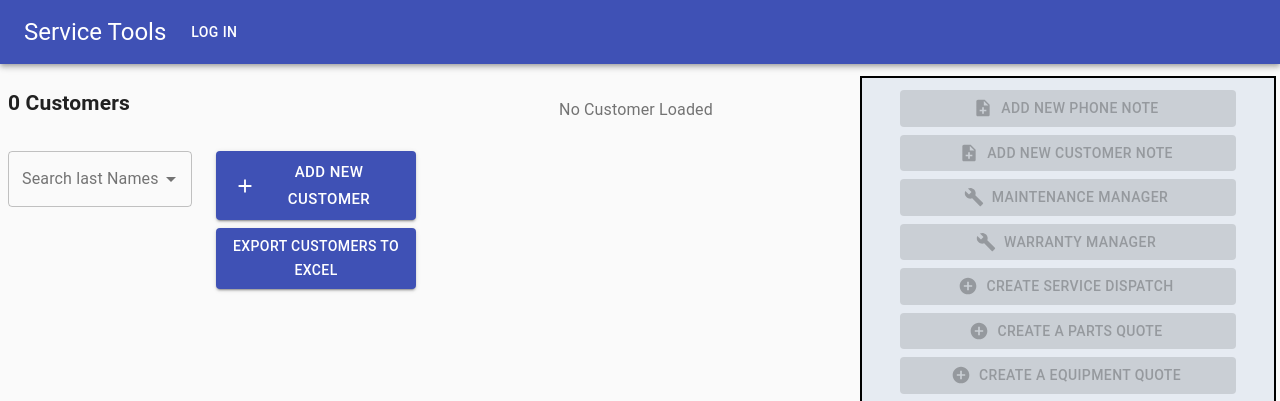
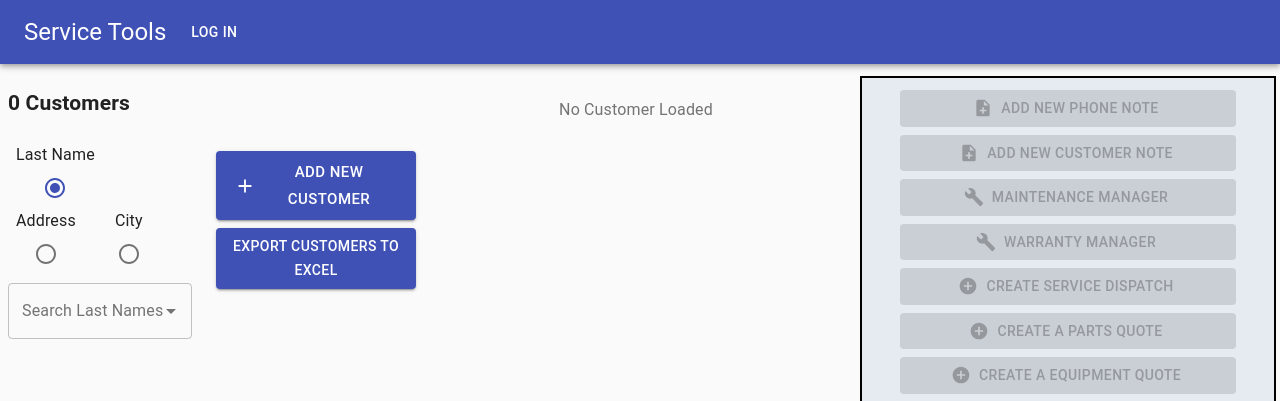
Before and after one commit to Taw3rd2/Service-Tools-Web-App, a React (Create React App) app: page / in a window 1280 px wide. Shown: the top 401 px of the page. Built offline with nearby package versions, Linux system fonts and the light colour scheme; no server answers; the database is empty.

Commit message:
added client search radio buttons

```diff
--- a/src/pages/client-search/ClientSearch.page.jsx
+++ b/src/pages/client-search/ClientSearch.page.jsx
@@ -1,4 +1,4 @@
-import React from "react";
+import React, { useState } from "react";
 import { connect } from "react-redux";
 import { createStructuredSelector } from "reselect";
 import { selectClientList } from "../../redux/clients/clients.selectors";
@@ -6,7 +6,11 @@ import CustomerExport from "../../components/exportToExcel/CustomerExport";
 
 import Autocomplete from "@material-ui/lab/Autocomplete";
 import Button from "@material-ui/core/Button";
+import FormControlLabel from "@material-ui/core/FormControlLabel";
+import FormControl from "@material-ui/core/FormControl";
 import Grid from "@material-ui/core/Grid";
+import Radio from "@material-ui/core/Radio";
+import RadioGroup from "@material-ui/core/RadioGroup";
 import TextField from "@material-ui/core/TextField";
 import Typography from "@material-ui/core/Typography";
 import AddIcon from "@material-ui/icons/Add";
@@ -56,6 +60,11 @@ const ClientSearch = React.memo(
       };
     });
 
+    const [selectedSearchValue, setSelectedSearchvalue] = useState("lastname");
+    const handleSearchChange = (event) => {
+      setSelectedSearchvalue(event.target.value);
+    };
+
     return (
       <Grid container spacing={1}>
         <Grid item xs={6}>
@@ -63,6 +72,35 @@ const ClientSearch = React.memo(
         </Grid>
         <Grid item xs={6} />
         <Grid item xs={6}>
+          <FormControl component="fieldset">
+            <RadioGroup
+              row
+              araia-label="position"
+              name="position"
+              defaultValue="lastname"
+              onChange={handleSearchChange}
+            >
+              <FormControlLabel
+                value="lastname"
+                control={<Radio color="primary" />}
+                label="Last Name"
+                labelPlacement="top"
+              />
+              <FormControlLabel
+                value="street"
+                control={<Radio color="primary" />}
+                label="Address"
+                labelPlacement="top"
+              />
+              <FormControlLabel
+                value="city"
+                control={<Radio color="primary" />}
+                label="City"
+                labelPlacement="top"
+              />
+            </RadioGroup>
+          </FormControl>
+          {selectedSearchValue === "lastname" && (
             <Autocomplete
               id="combo-box-demo"
               style={{ margin: "8px" }}
@@ -84,7 +122,7 @@ const ClientSearch = React.memo(
               renderInput={(params) => (
                 <TextField
                   {...params}
-                label="Search last Names"
+                  label="Search Last Names"
                   variant="outlined"
                 />
               )}
@@ -99,6 +137,79 @@ const ClientSearch = React.memo(
                 </div>
               )}
             />
+          )}
+          {selectedSearchValue === "street" && (
+            <Autocomplete
+              id="combo-box-demo"
+              style={{ margin: "8px" }}
+              classes={{
+                listbox: classes.listbox,
+                option: classes.option,
+              }}
+              options={groupedCustomers.sort(
+                (a, b) => -b.firstLetter.localeCompare(a.firstLetter)
+              )}
+              groupBy={(clients) => clients.firstLetter}
+              getOptionLabel={(option) => option.street}
+              autoSelect
+              onChange={(event, value) => handleClientSelected(value)}
+              getOptionSelected={(option, value) =>
+                option.lastname === value.lastname
+              }
+              disableClearable={true}
+              renderInput={(params) => (
+                <TextField
+                  {...params}
+                  label="Search Street Address"
+                  variant="outlined"
+                />
+              )}
+              renderOption={(option) => (
+                <div className={classes.option}>
+                  <Typography noWrap>
+                    {option.lastname} {option.firstname}
+                  </Typography>
+                  <Typography noWrap className={classes.optionItemThree}>
+                    {option.city}
+                  </Typography>
+                </div>
+              )}
+            />
+          )}
+          {selectedSearchValue === "city" && (
+            <Autocomplete
+              id="combo-box-demo"
+              style={{ margin: "8px" }}
+              classes={{
+                listbox: classes.listbox,
+                option: classes.option,
+              }}
+              options={groupedCustomers.sort(
+                (a, b) => -b.firstLetter.localeCompare(a.firstLetter)
+              )}
+              groupBy={(clients) => clients.firstLetter}
+              getOptionLabel={(option) => option.city}
+              autoSelect
+              onChange={(event, value) => handleClientSelected(value)}
+              getOptionSelected={(option, value) =>
+                option.lastname === value.lastname
+              }
+              disableClearable={true}
+              renderInput={(params) => (
+                <TextField {...params} label="Search City" variant="outlined" />
+              )}
+              renderOption={(option) => (
+                <div className={classes.option}>
+                  <Typography noWrap>
+                    {option.lastname} {option.firstname}
+                  </Typography>
+                  <Typography noWrap className={classes.optionItemThree}>
+                    {option.city}
+                  </Typography>
+                </div>
+              )}
+            />
+          )}
         </Grid>
         <Grid item xs={6}>
           <Button
```
Lines whose indentation alone changed are shown as unchanged.
